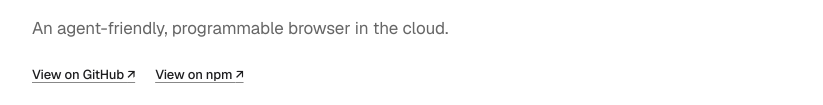
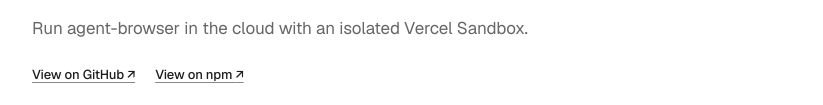
Before and after one commit to ocusellinc/remote-agent-browser, a website: page site/index.html in a window 1280 px wide. Shown: the part 214-319 px from the top of the page, without its empty margins (8-831 px from the left). Drawn offline with nearby package versions, Linux system fonts and the light colour scheme.

Commit message:
tweak subtitle

```diff
--- a/site/index.html
+++ b/site/index.html
@@ -50,7 +50,7 @@
 
       <section class="intro" aria-labelledby="about">
         <h1 id="about">Remote Agent Browser</h1>
-        <p>An agent-friendly, programmable browser in the cloud.</p>
+        <p>Run agent-browser in the cloud with an isolated Vercel Sandbox.</p>
         <div class="actions">
           <a href="https://github.com/vercel-labs/remote-agent-browser">
             View on GitHub <span aria-hidden="true">↗</span>
```
